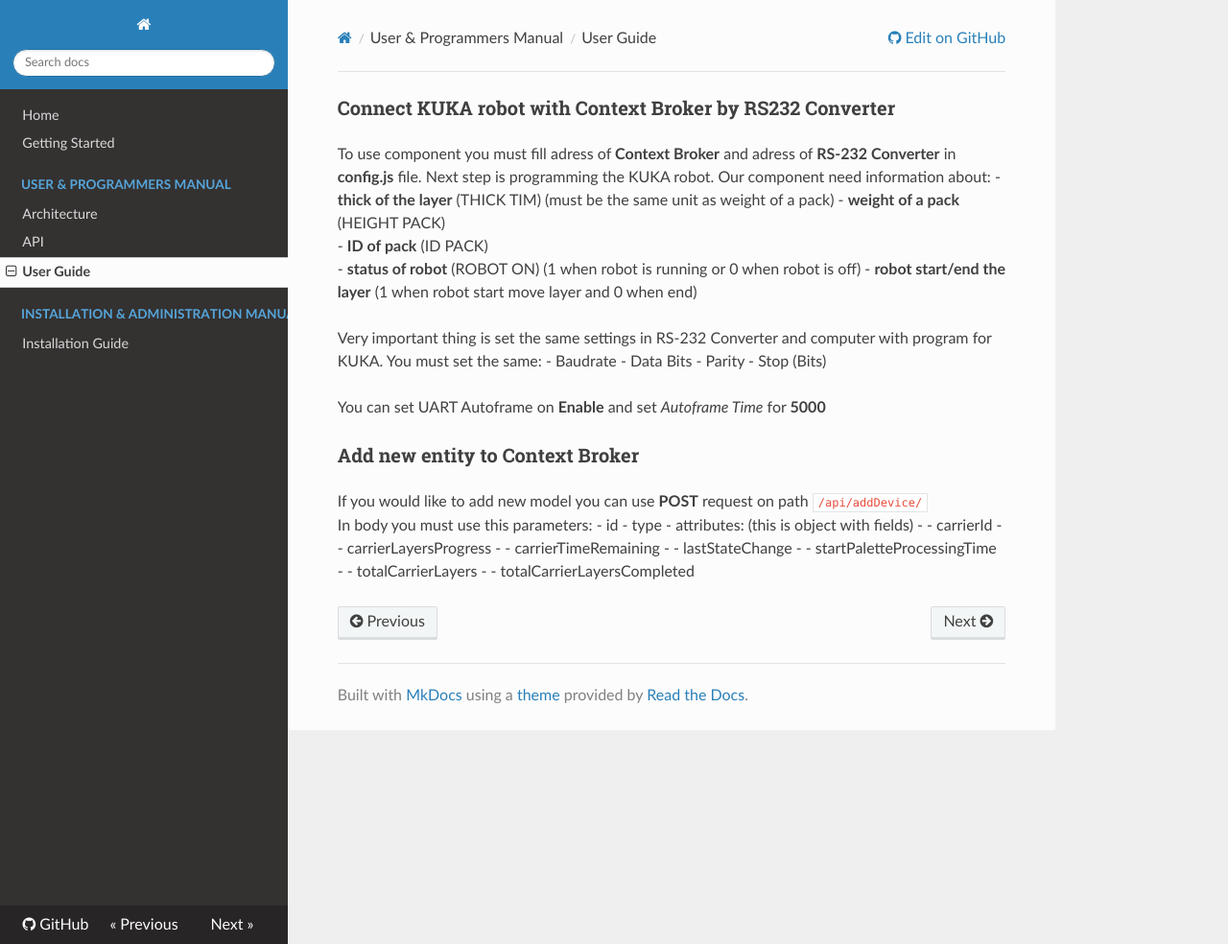
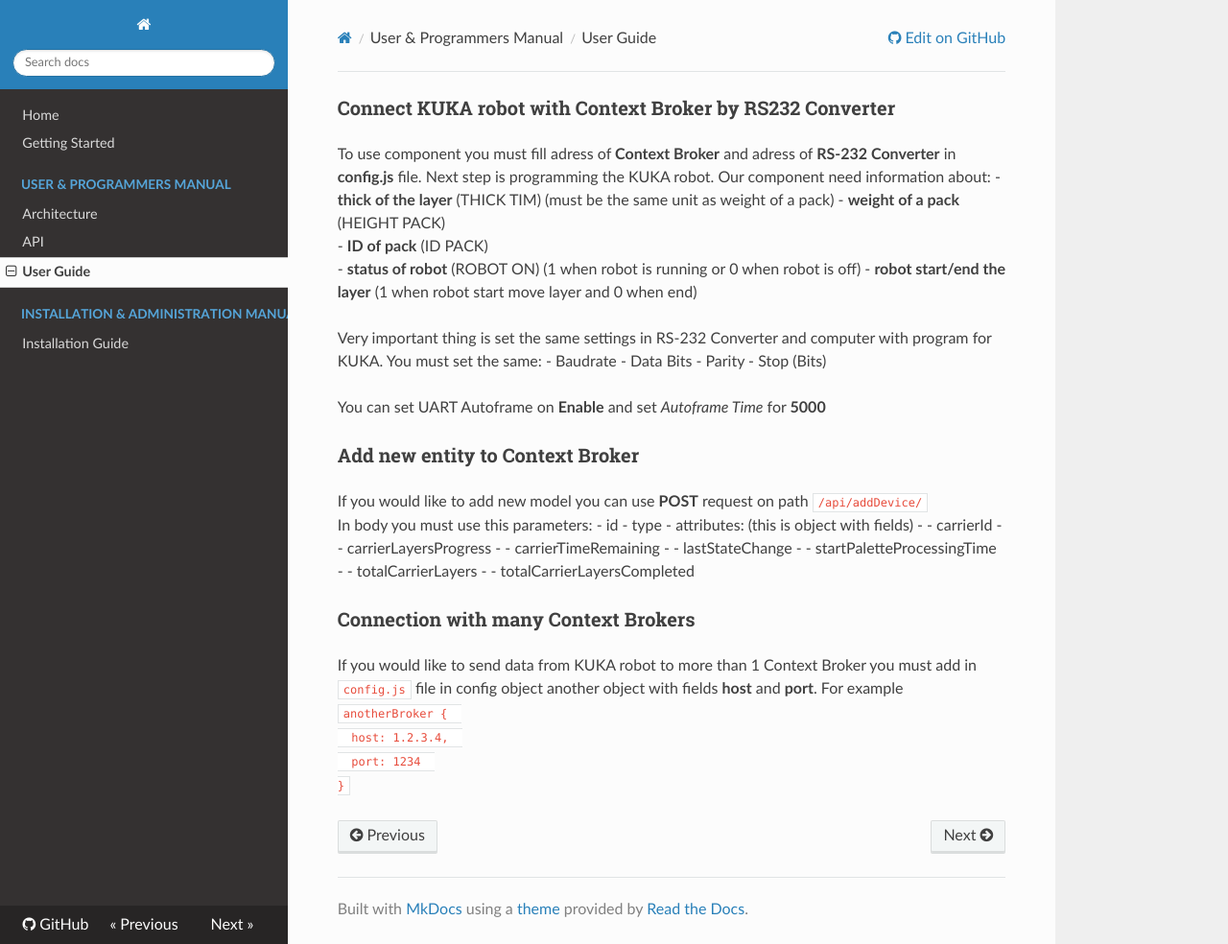
Before and after one commit to MikolajSzumigalski/CONTRA-2.0, an MkDocs documentation site: the page built from docs/usermanual.md, in a window 1280 px wide and 984 px high. Shown: the whole window at 96% size. Built offline with MkDocs 1.6.1, drawn with Linux system fonts in a browser that asks for light colours; nearby versions of some CDN libraries; old or Windows-style settings are respelled for this version of MkDocs.

Commit message:
Update usermanual.md

```diff
--- a/docs/usermanual.md
+++ b/docs/usermanual.md
@@ -29,3 +29,11 @@ In body you must use this parameters:
 - - startPaletteProcessingTime
 - - totalCarrierLayers
 - - totalCarrierLayersCompleted
+
+### Connection with many Context Brokers
+
+If you would like to send data from KUKA robot to more than 1 Context Broker you must add in `config.js` file in config object another object with fields **host** and **port**. For example
+`anotherBroker {
+  host: 1.2.3.4,
+  port: 1234
+}`
```
